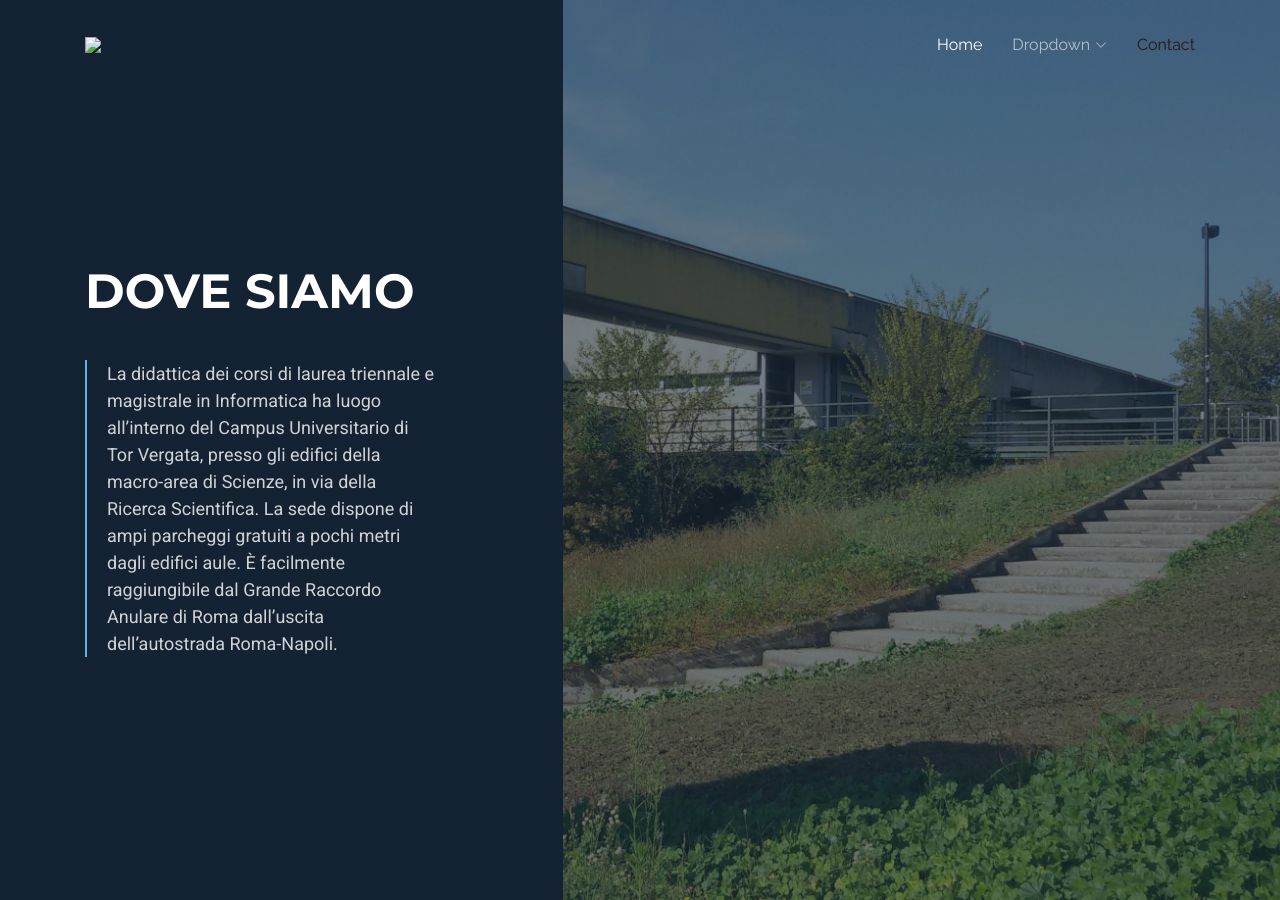
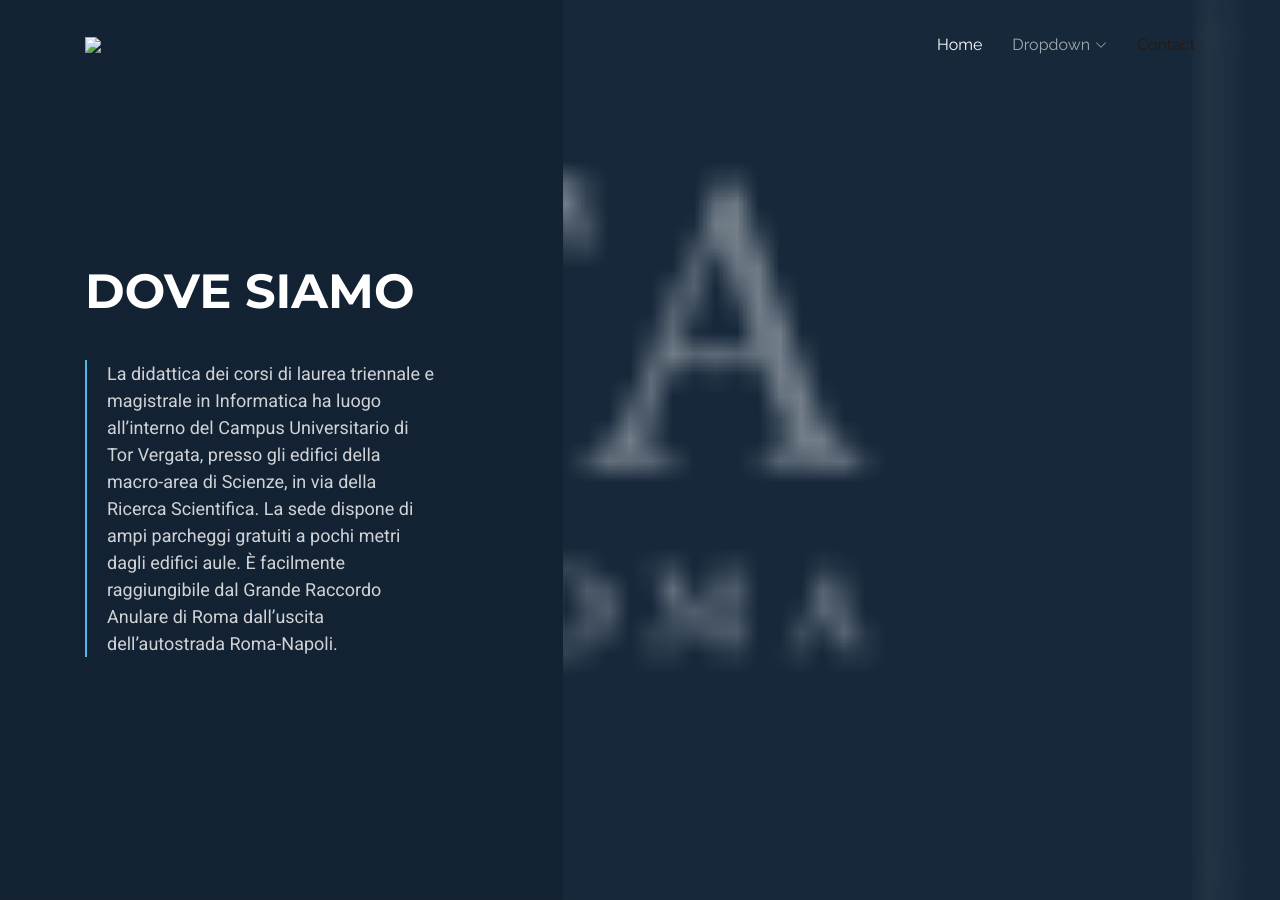
Before and after one commit to YeSimonee/ProjJekyll2, a Jekyll site: the page built from index.md, in a window 1280 px wide and 900 px high. Built offline with Jekyll 4.4.1, drawn with Linux system fonts in a browser that asks for light colours; nearby versions of some CDN libraries; library files that are not in the unit come from our copies; comment, search, counter and statistics services are not loaded.

Commit message:
Update index.md

```diff
--- a/index.md
+++ b/index.md
@@ -4,7 +4,7 @@
 <!-- Hero Section -->
 <section id="hero" class="hero section dark-background">
 
-<img src="/assets/img/Tor vergata/MacroariaScienze1.jpg" alt="">
+<img src="/assets/img/Tor%20vergata/LogoTorVergata.png" alt="">
 
 <div class="container">
     <div class="row">
```
